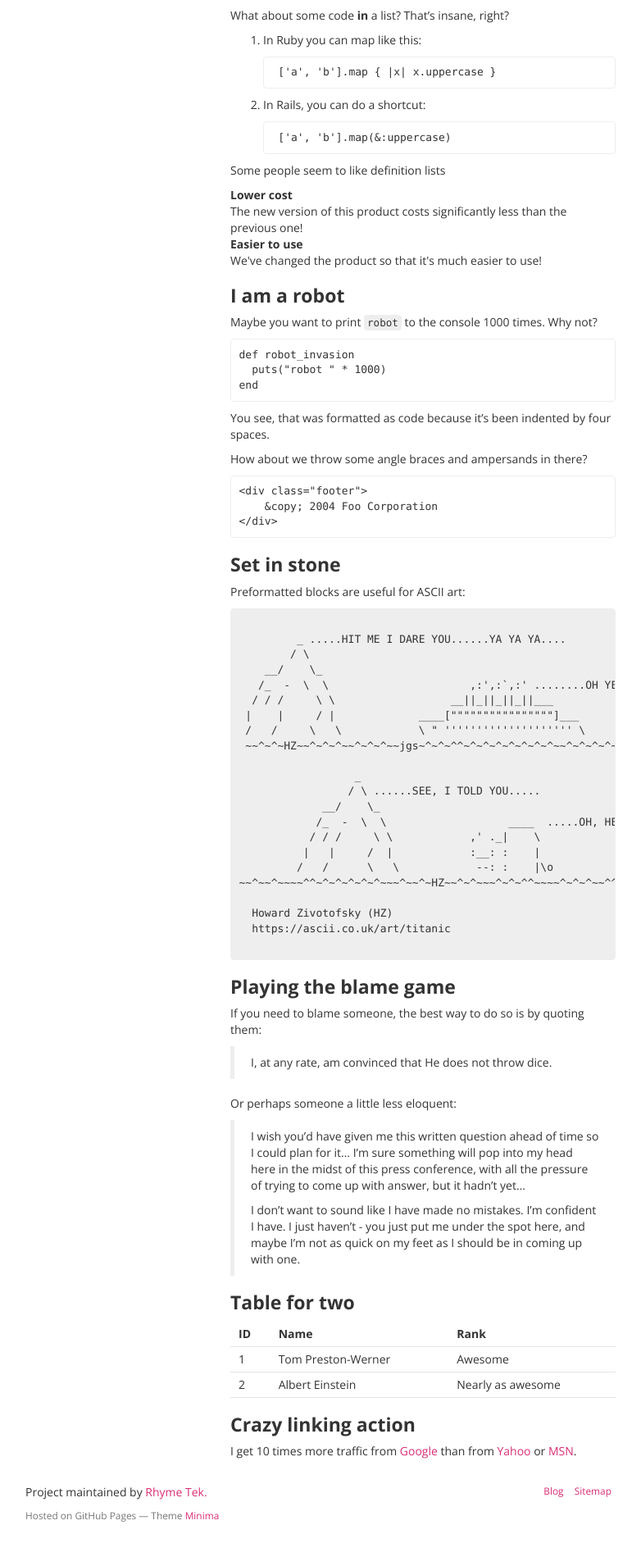
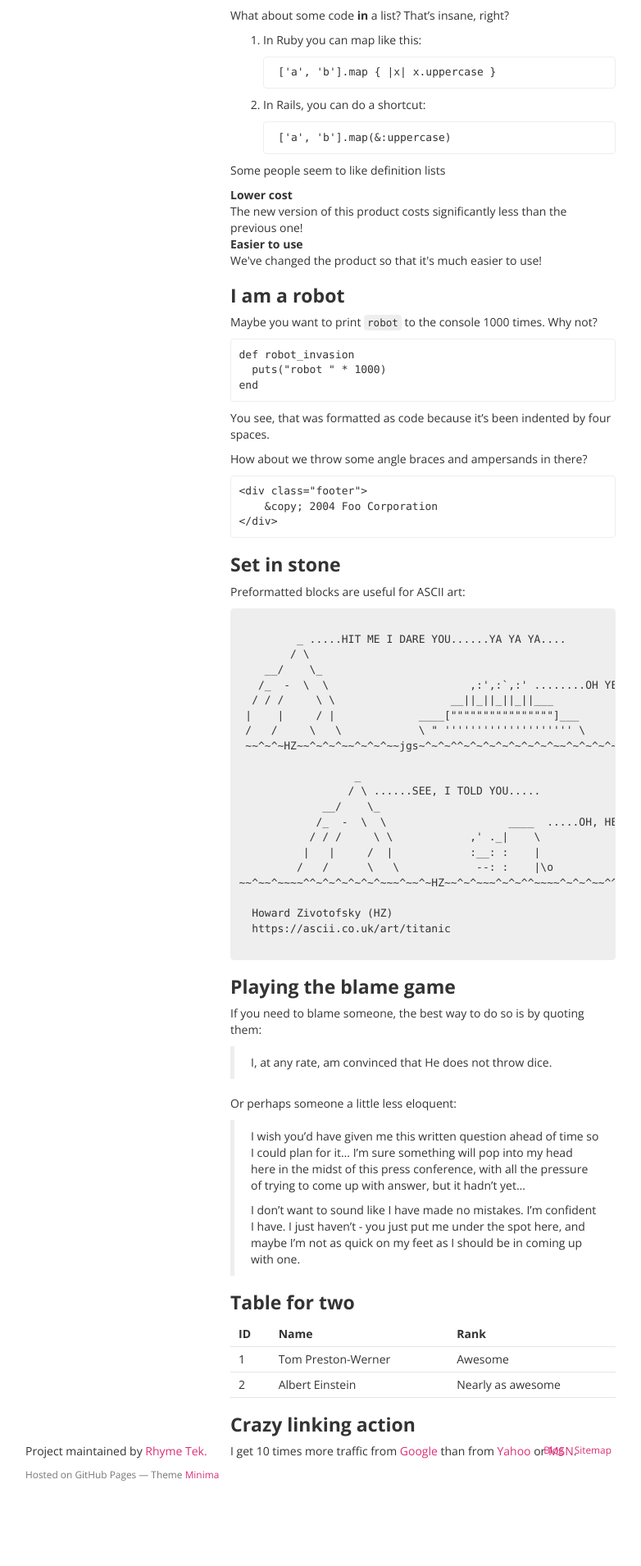
Before and after one commit to RimeCoOfficial/Minima, a Jekyll site: the page built from index.md, in a window 1280 px wide. Shown: the part 1028-2938 px from the top of the page at 82% size, without its empty margins (249-1031 px from the left). Built offline with Jekyll 4.4.1, drawn with Linux system fonts in a browser that asks for light colours; nearby versions of some CDN libraries; our own code applies the rules of GitHub Pages for plain Markdown files; after the commit the page ends 2888 px from its top, so only the background shows below that.

Commit message:
Update styles.css

```diff
--- a/stylesheets/styles.css
+++ b/stylesheets/styles.css
@@ -9,7 +9,7 @@
 }
 body {
   /* Margin bottom by footer height */
-  margin-bottom: 100px;
+  padding-bottom: 50px;
 }
 body>footer {
   position: absolute;
@@ -41,7 +41,7 @@
 */
 
 body {
-  margin-top: 30px;
+  padding-top: 30px;
 }
 
 img {
```
